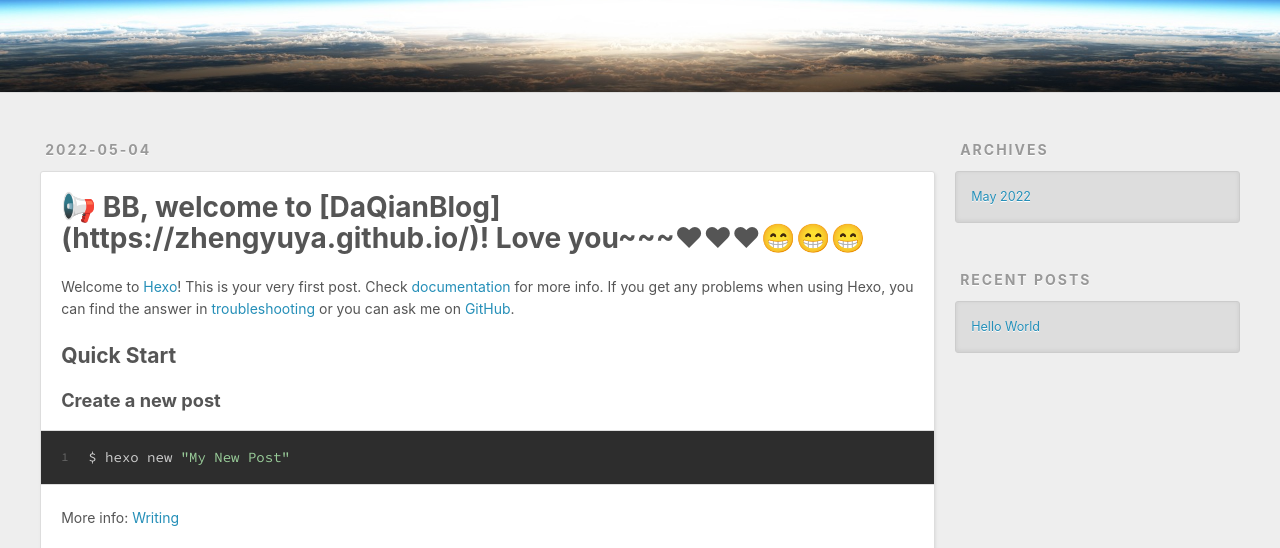
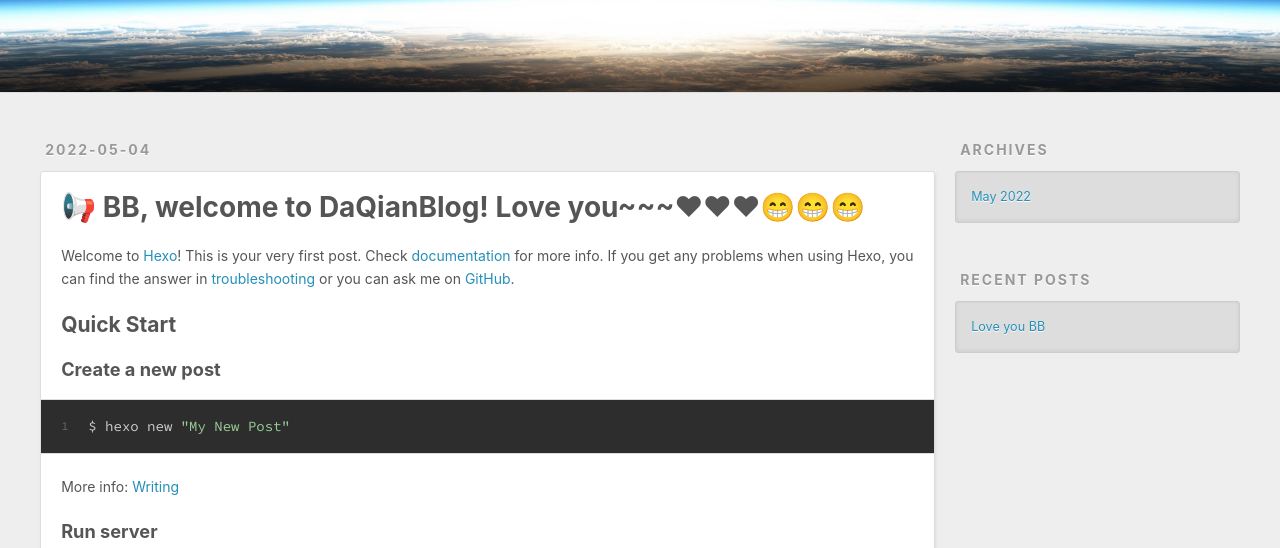
Before and after one commit to zhengyuya/zhengyuya.github.io, a plain HTML site: page 2022/05/04/hello-world/index.html in a window 1280 px wide. Shown: the part 208-756 px from the top of the page. Drawn offline with nearby package versions, Linux system fonts and the light colour scheme.

Commit message:
Site updated: 2022-05-04 07:59:15

```diff
--- a/2022/05/04/hello-world/index.html
+++ b/2022/05/04/hello-world/index.html
@@ -5,7 +5,7 @@
 
 
 
-  <title>Hello World | Hexo</title>
+  <title>Love you BB | Hexo</title>
   <meta name="viewport" content="width=device-width, initial-scale=1, maximum-scale=1">
   <meta name="description" content="Welcome to Hexo! This is your very first post. Check documentation for more info. If you get any problems when using Hexo, you can find the answer in troubleshooting or you can ask me on GitHub. Quick">
 <meta property="og:type" content="article">
@@ -80,7 +80,7 @@
 
 
     <h1 class="article-title" itemprop="name">
-      📢 BB, welcome to [DaQianBlog](https://zhengyuya.github.io/)!
+      📢 BB, welcome to DaQianBlog!
 
         Love you~~~❤❤❤😁😁😁
     </h1>
@@ -146,7 +146,7 @@
       <ul>
 
           <li>
-            <a href="/2022/05/04/hello-world/">Hello World</a>
+            <a href="/2022/05/04/hello-world/">Love you BB </a>
           </li>
 
       </ul>
```
